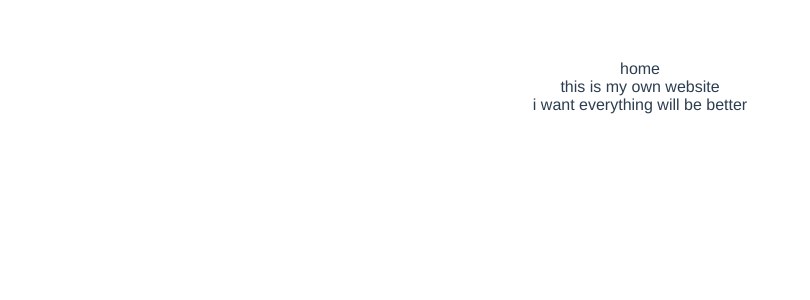
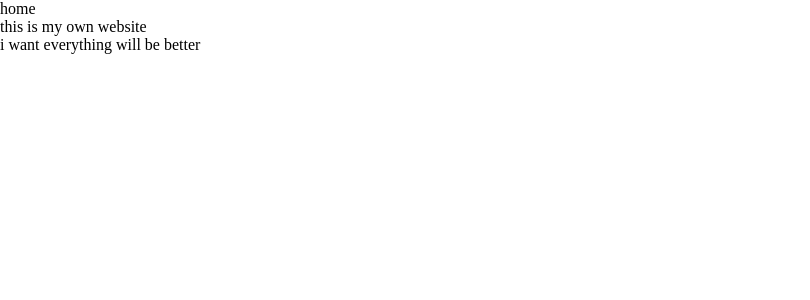
Before and after one commit to keter0202/keter0202.github.io, a Vue app: page / in a window 1280 px wide. Shown: the top 300 px of the page, without its empty margins (0-810 px from the left). Built offline with nearby package versions, Linux system fonts and the light colour scheme.

Commit message:
fl index

```diff
--- a/src/App.vue
+++ b/src/App.vue
@@ -30,12 +30,7 @@
 </script>
 
 <style>
-#app {
-  font-family: 'Avenir', Helvetica, Arial, sans-serif;
-  -webkit-font-smoothing: antialiased;
-  -moz-osx-font-smoothing: grayscale;
-  text-align: center;
-  color: #2c3e50;
-  margin-top: 60px;
+#app{
+  font-family: '微软雅黑';
 }
 </style>
--- a/src/router/index.js
+++ b/src/router/index.js
@@ -1,6 +1,7 @@
 import Vue from 'vue'
 import Router from 'vue-router'
 import Home from '@/views/home/index' // 首页
+import fanLing from '@/views/fan_ling/index' // fan ling
 
 Vue.use(Router)
 
@@ -10,6 +11,11 @@ export default new Router({
       path: '/',
       name: 'home',
       component: Home
+    },
+    {
+      path: '/fan-ling',
+      name: 'fanLing',
+      component: fanLing
     }
   ]
 })
--- /dev/null
+++ b/src/views/fan_ling/index.vue
@@ -0,0 +1,18 @@
+<template>
+  <div class="fan-ling">
+    fanling
+  </div>
+</template>
+
+<script>
+export default {
+  name: 'fanLing'
+}
+</script>
+
+<style lang="scss" scoped>
+.fan-ling{
+  width: 100px;
+  height: auto;
+}
+</style>
```
Also changed, not shown: src/assets/avatar_fl.jpg (added).
